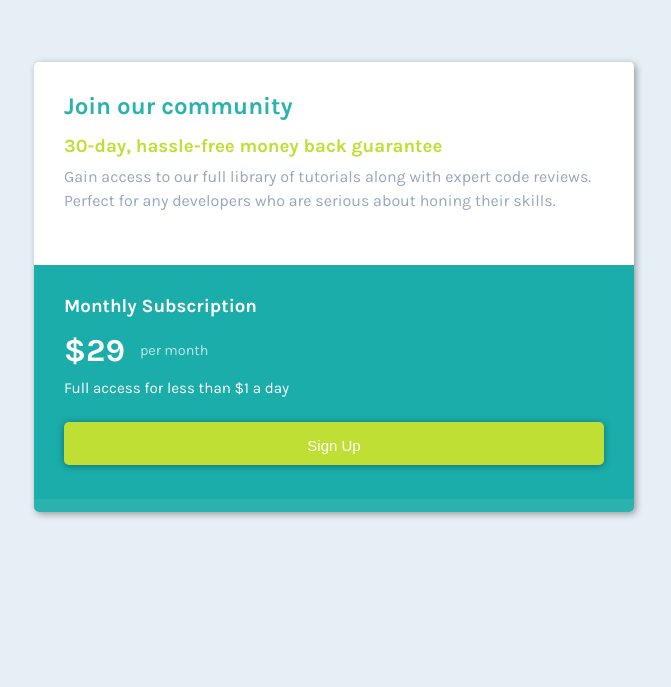
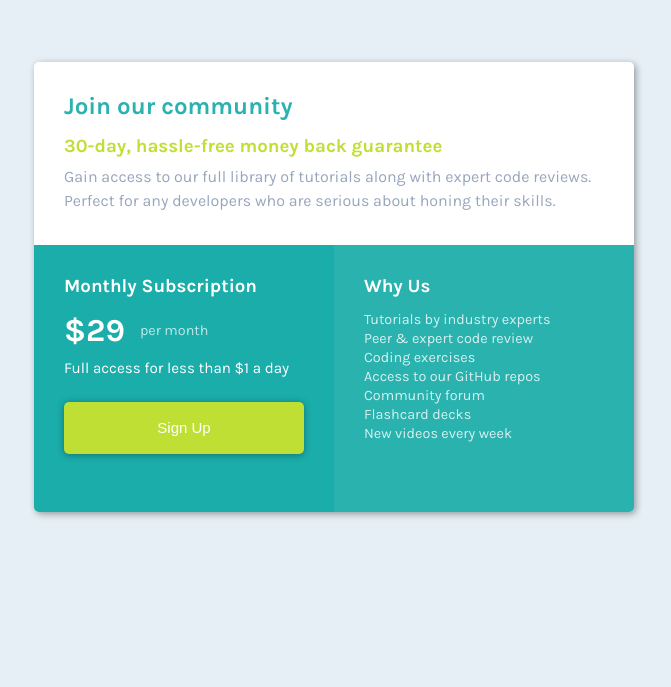
Before and after one commit to dbb458/Pricing-card-practice-responsive-design, a plain HTML site: page index.html in a window 1280 px wide. Shown: the part 113-800 px from the top of the page, without its empty margins (306-977 px from the left). Drawn offline with Linux system fonts and the light colour scheme.

Commit message:
Update style.css

```diff
--- a/style.css
+++ b/style.css
@@ -27,6 +27,7 @@ body {
   background-color: white;
   width: 100%;
   padding: 30px;
+  flex-basis: 33%;
 }
 
 #bottom-section {
@@ -35,18 +36,21 @@ body {
   color: white;
   display: flex;
   flex-direction: column;
+  flex-basis: 66%;
 }
 
 #bottom-left-section {
   width: 100%;
   background-color: #1aadaa;
   padding: 30px;
+  flex-basis: 50%;
 }
 
 #bottom-right-section {
   width: 100%;
   background-color: #2ab2af;
   padding: 30px;
+  flex-basis: 50%;
 }
 
 #price-container {
@@ -143,6 +147,7 @@ h2, h3, p {
 
   #bottom-section {
     display: flex;
+    flex-direction: row;
     width: 100%;
     height: 55%;
   }
```
